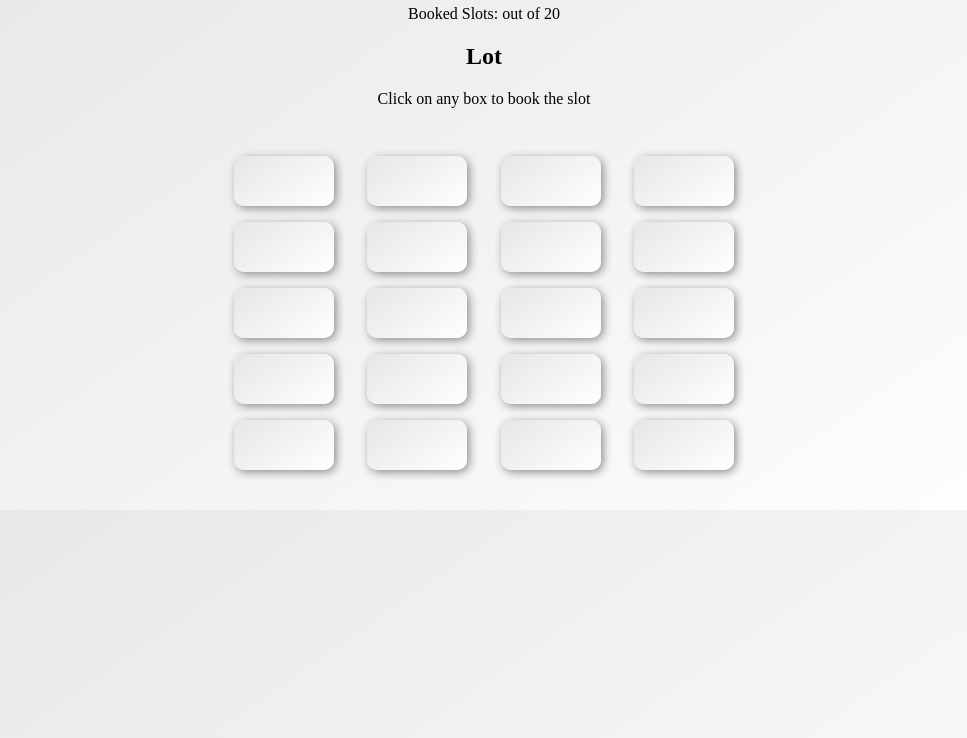
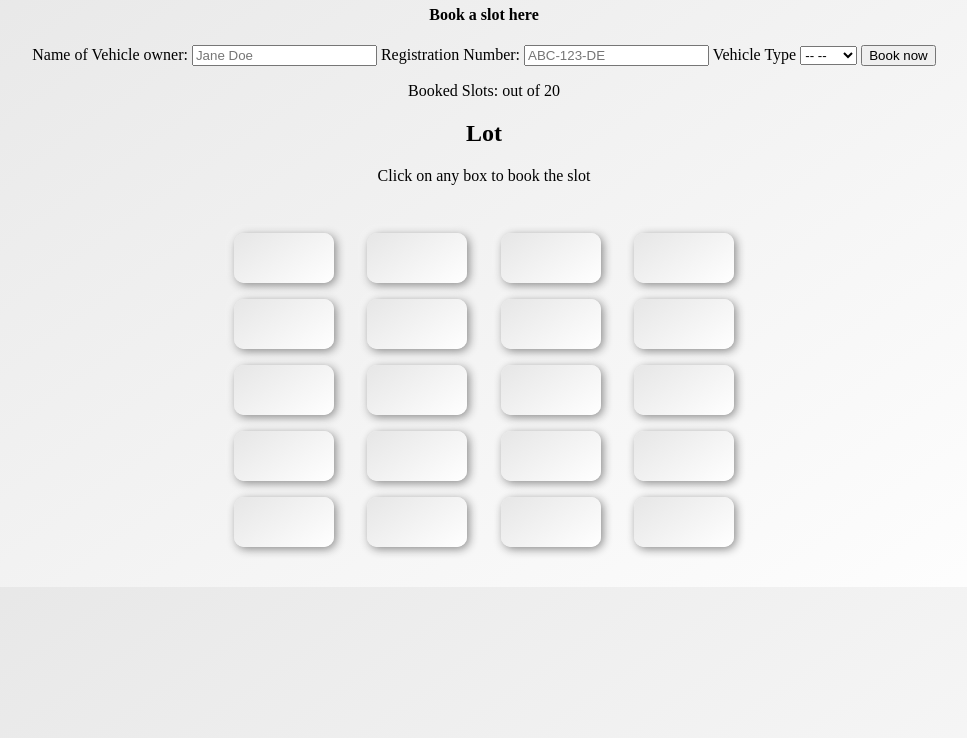
Before and after one commit to jaydhales/js-clinic, a plain HTML site: page parking-lot-system/index.html in a window 1280 px wide. Shown: the part 62-800 px from the top of the page, without its empty margins (156-1123 px from the left). Drawn offline with Linux system fonts and the light colour scheme.

Commit message:
Added form to html

```diff
--- a/parking-lot-system/index.html
+++ b/parking-lot-system/index.html
@@ -11,6 +11,27 @@
     <header>
       <h2>Parking Lot App</h2>
     </header>
+    <form>
+      <h4>Book a slot here</h4>
+      <label for="name">
+        Name of Vehicle owner:
+         </label>
+        <input id="name" type="text" placeholder="Jane Doe" />
+
+      <label for="reg">
+        Registration Number:
+         </label>
+        <input id="reg" type="text" placeholder="ABC-123-DE" />
+
+        <label for="type">Vehicle Type</label>
+      <select id="type" >
+        <option default>-- --</option>
+        <option value="large">Large</option>
+        <option value="small">Small</option>
+      </select>
+
+      <input type="submit" value="Book now">
+    </form>
     <main>
       <p id="total-slots">Booked Slots: <span></span> out of 20</p>
       <p class="alert">All slots booked</p>
```
